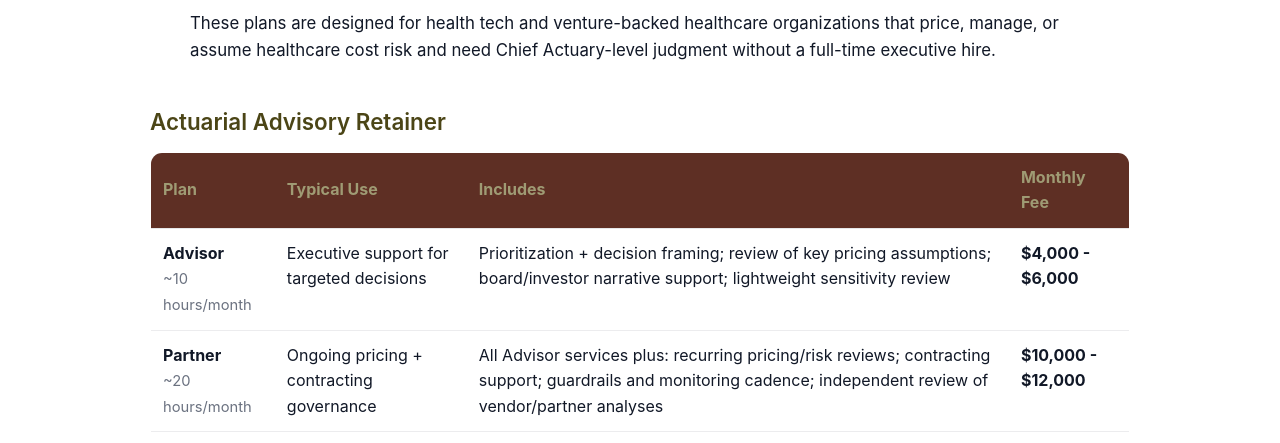
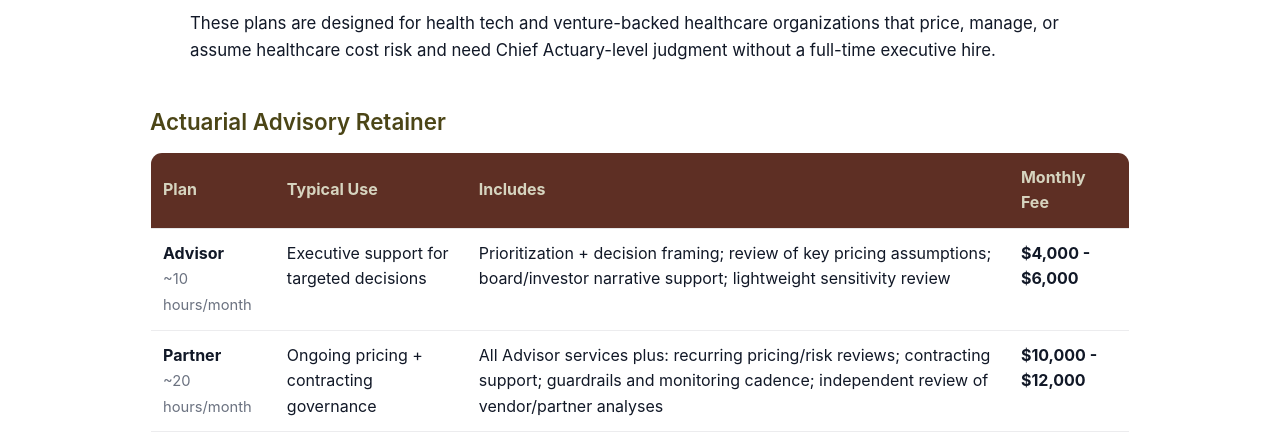
Before and after one commit to persichettillc/persichettillc.github.io, a plain HTML site: page pricing-plans.html in a window 1280 px wide. Shown: the part 312-755 px from the top of the page. Drawn offline with Linux system fonts and the light colour scheme.

Commit message:
Update styles.css

```diff
--- a/styles.css
+++ b/styles.css
@@ -432,7 +432,7 @@ html {
 .pricing-table thead th {
   text-align: left;
   font-weight: 700;
-  color: var(--brand-gold);
+  color: var(--brand-tan-light);
   background: var(--brand-redbrown); /* reddish brown */
   padding: 12px 12px;
   border-bottom: 1px solid rgba(17,24,39,0.10);
```
